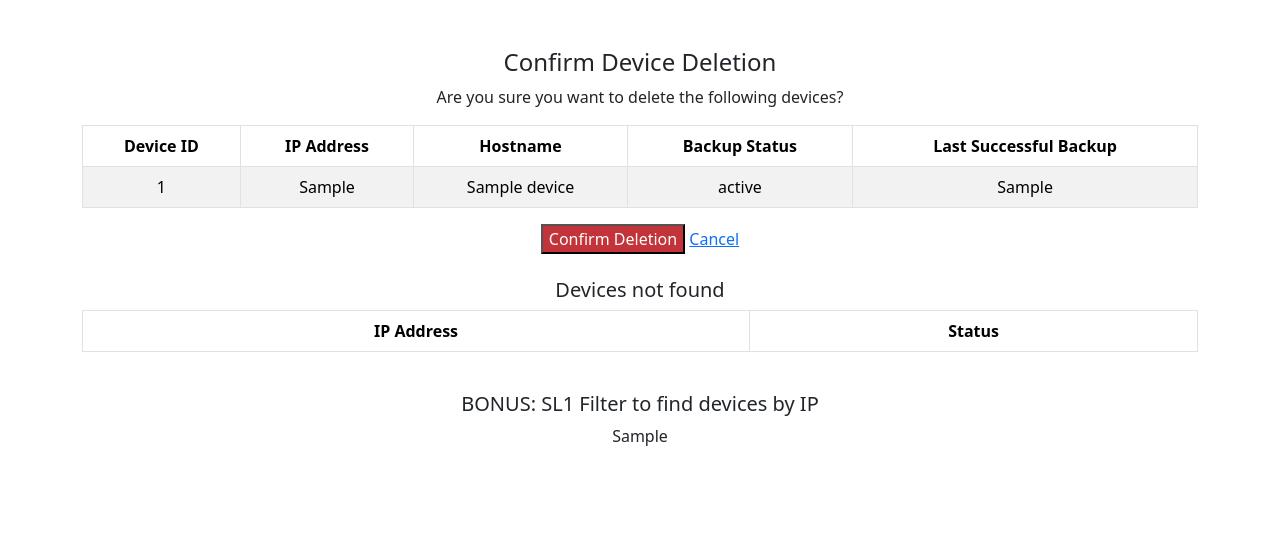
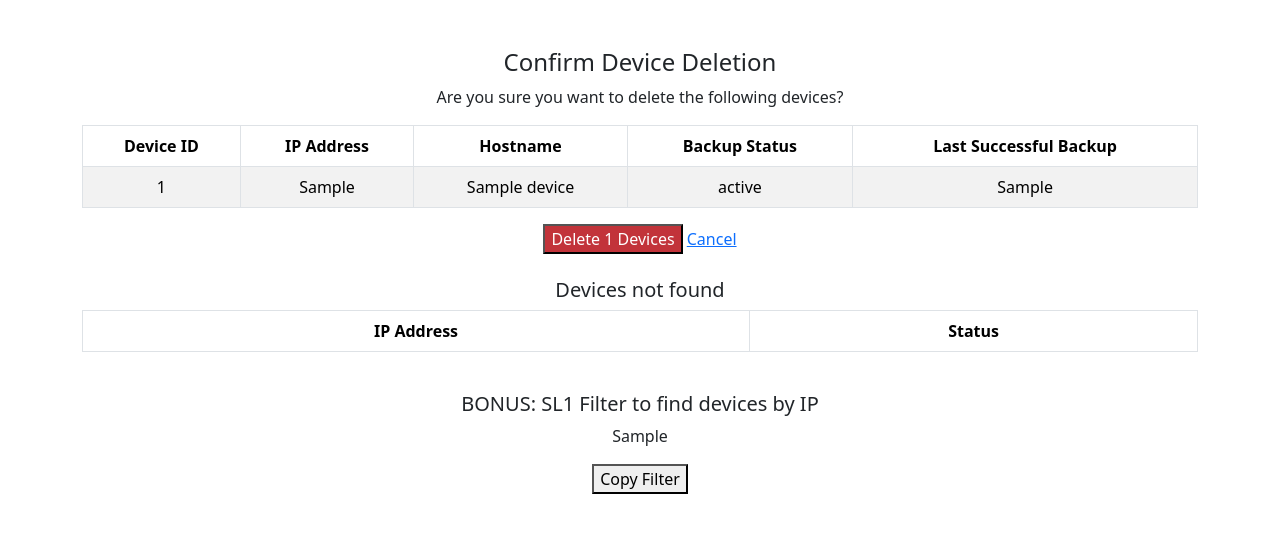
Before and after one commit to bulkos1st/rp_assistant, a Python web app: template templates/confirm_delete.html in a window 1280 px wide. Shown: the part 66-599 px from the top of the page. Run offline with Jinja, Linux system fonts and the light colour scheme; the template is opened without the code that fills it: most values are stand-ins (such as "Sample title", 1, 10 or a date in 2020); lists and menus that the app fills with data are empty.

Commit message:
enabled delete functionality

```diff
--- a/templates/confirm_delete.html
+++ b/templates/confirm_delete.html
@@ -33,7 +33,7 @@ Confirm Device Deletion
                     {% endfor %}
                 </tbody>
             </table>
-            <button id="DeleteButton" type="submit">Confirm Deletion</button>
+            <button id="DeleteButton" type="submit">Delete {{ devices|length }} Devices</button>
         {% else %}
             <p>No devices to delete</p>
         {% endif %}
@@ -63,8 +63,25 @@ Confirm Device Deletion
     <br/>
     {% if sl_filter %}
     <h5>BONUS: SL1 Filter to find devices by IP </h5>
-    <p>
+    <p id="textToCopy">
         {{ sl_filter }}
-    </p>
+    </p><button id="copy" onclick="copyText()">Copy Filter</button>
+
+    <script>
+        function copyText() {
+            const textElement = document.getElementById("textToCopy");
+            const tempInput = document.createElement("textarea");
+            tempInput.value = textElement.innerText;
+            document.body.appendChild(tempInput);
+            tempInput.select();
+            document.execCommand("copy");
+            document.body.removeChild(tempInput);
+
+            // Show a temporary message
+            const copyButton = document.getElementById("copy");
+            copyButton.innerText = "Copied!";
+            setTimeout(() => copyButton.innerText = "Copy Filter", 2000);
+        }
+    </script>
     {% endif %}
     {% endblock %}
--- a/templates/index.html
+++ b/templates/index.html
@@ -28,7 +28,7 @@
         <textarea name="delete_ips" id="delete_ips" rows="9" cols="50"></textarea>
         <br>
         <!-- Delete Button -->
-        <button type="submit" name="delete" value="true">Delete from RP</button> (Confirmation page will appear)
+        <button type="submit" name="delete" value="true">Lookup Devices</button> (Delete Confirmation page will appear)
     </form>
 
     <script>
```
Also changed, not shown: app.py (+14 -13 lines).
